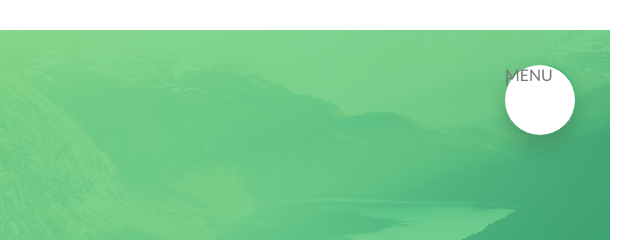
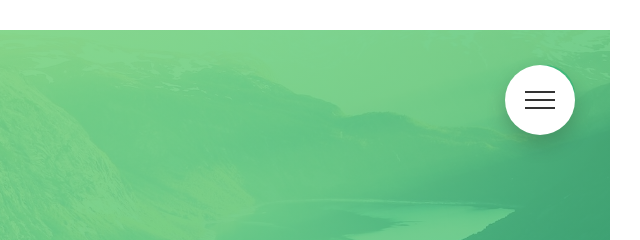
Before and after one commit to noorali180/Natours-Website, a website: page index.html in a window 1280 px wide. Shown: the top 240 px of the page, 640-1280 px from the left. Drawn offline with Linux system fonts and the light colour scheme.

Commit message:
navigation

```diff
--- a/index.html
+++ b/index.html
@@ -23,7 +23,9 @@
 
     <div class="navigation">
       <input type="checkbox" class="navigation__checkbox" id="nav-toggle">
-      <label for="nav-toggle" class="navigation__button">MENU</label>
+      <label for="nav-toggle" class="navigation__button">
+        <span class="navigation__icon">&nbsp;</span>
+      </label>
       <div class="navigation__background">&nbsp;</div>
 
       <nav class="navigation__nav">
@@ -44,7 +46,6 @@
           src="assets/logo-white.png"
           alt="Natours logo in white color"
         />
-        <nav class="header__navigation">nav</nav>
       </div>
       <div class="header__text-box">
         <div class="heading-primary">
--- a/sass/abstracts/_variables.scss
+++ b/sass/abstracts/_variables.scss
@@ -19,6 +19,7 @@ $color-grey-light-1: #f7f7f7;
 $color-grey-light-2: #eee;
 
 $color-grey-dark: #999;
+$color-grey-dark-2: #333;
 
 // GRID
 $grid-width: 114.4rem;
--- a/sass/layout/_navigation.scss
+++ b/sass/layout/_navigation.scss
@@ -41,7 +41,7 @@
 
     opacity: 0;
     width: 0;
-    transition: all .8s cubic-bezier(0.68, -0.6, 0.32, 1.6);
+    transition: all 0.8s cubic-bezier(0.68, -0.6, 0.32, 1.6);
   }
 
   &__list {
@@ -97,4 +97,42 @@
     opacity: 1;
     width: 100%;
   }
+
+  &__icon {
+    position: relative;
+    left: 2rem;
+    top: 3.4rem;
+    &,
+    &::before,
+    &::after {
+      width: 3rem;
+      height: 2px;
+      background-color: $color-grey-dark-2;
+      display: inline-block;
+    }
+
+    &::before,
+    &::after {
+      content: "";
+      position: absolute;
+      left: 0;
+    }
+
+    &::before{
+      top: -.8rem;
+    }
+
+    &::after{
+      top: .8rem;
+    }
+  }
+
+  &__button:hover &__icon::before{
+    top: -1rem;
+  }
+
+  &__button:hover &__icon::after{
+    top: 1rem;
+  }
+
 }
```
Also changed, not shown: css/style.css.
